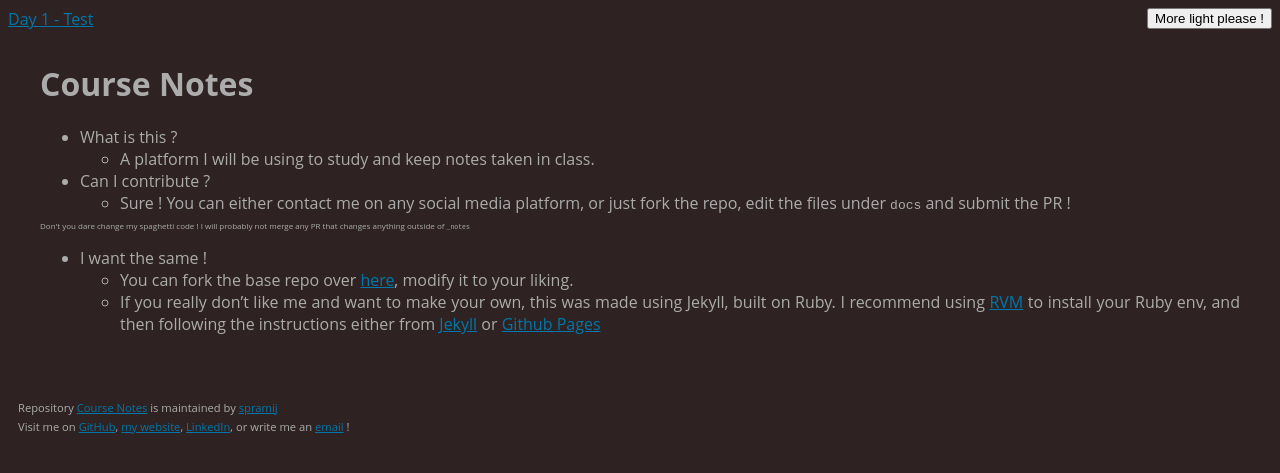
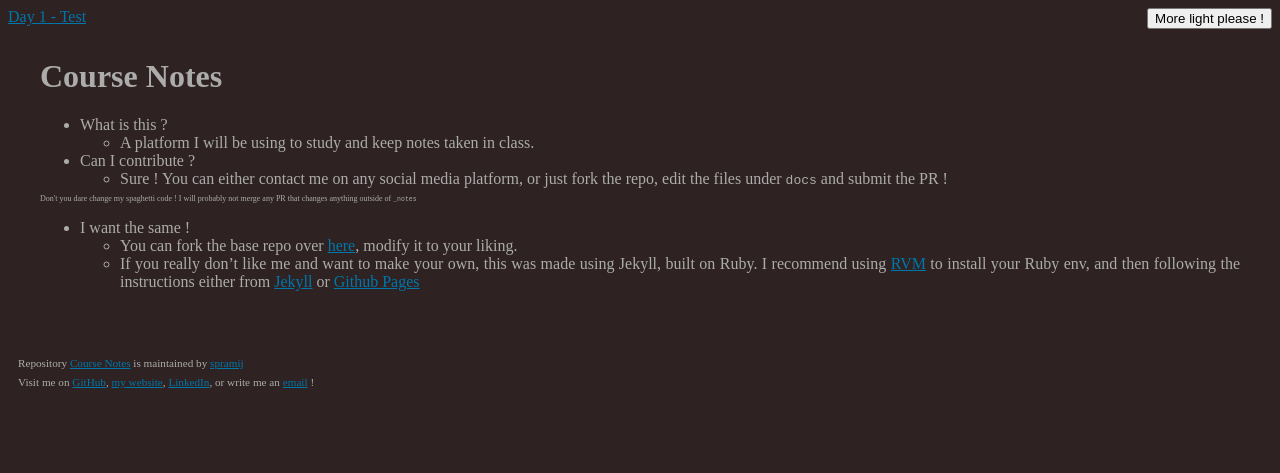
Before and after one commit to spramij/course_notes, a Jekyll site: the page built from index.md, in a window 1280 px wide. Shown: the top 473 px of the page. Built offline with Jekyll 4.4.1, drawn with Linux system fonts in a browser that asks for light colours; our own code applies the rules of GitHub Pages for plain Markdown files.

Commit message:
Let's try this again

```diff
--- a/css/styles.scss
+++ b/css/styles.scss
@@ -3,7 +3,7 @@
 
 html {
   position: relative;
-  font-family: Open Sans, Arial;
+  font-family: 'Noto Serif JP', serif;
   background-color: rgb(46, 34, 34);
   color: #acacac;
 }
```
Also changed, not shown: 1 other file.
